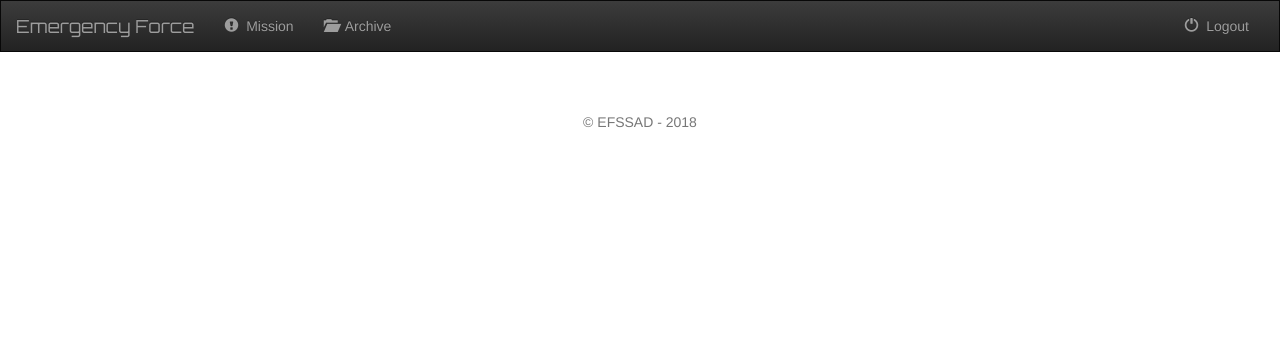
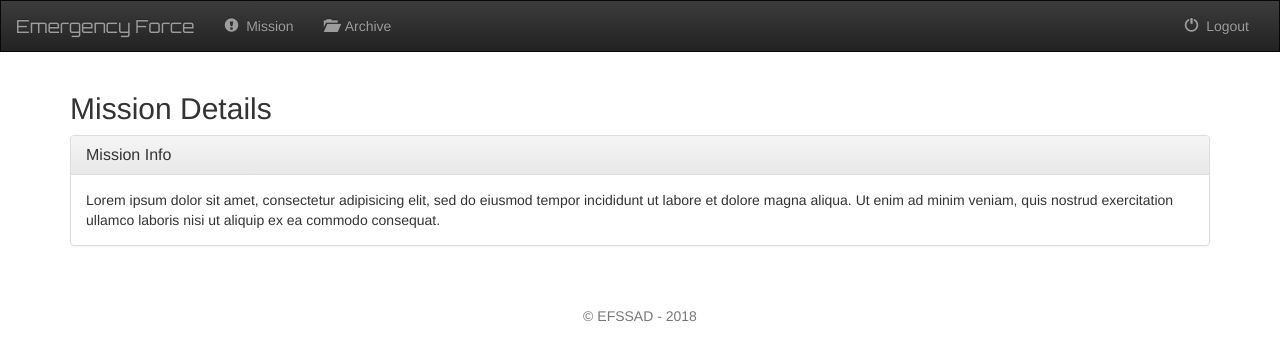
Before and after one commit to efssad2018/efssad, a Django app: template efssad_front/templates/efssad_front/MCmission.html in a window 1280 px wide. Shown: the top 361 px of the page. Run offline with Django 3.2, Linux system fonts and the light colour scheme; the template is opened without the code that fills it, so the values that code supplies are empty; some libraries are stand-ins or nearby versions.

Commit message:
MC mission screen - toggle

```diff
--- a/efssad_front/templates/efssad_front/MCmain.html
+++ b/efssad_front/templates/efssad_front/MCmain.html
@@ -4,7 +4,7 @@
 
 <body>
 <div class="container">
-    <table class="table">
+    <table class="table table-hover">
         <thead style="background:black; color: white; height: 50px;">
         <tr>
             <th scope="col">ID</th>
--- a/efssad_front/templates/efssad_front/MCmission.html
+++ b/efssad_front/templates/efssad_front/MCmission.html
@@ -1,12 +1,26 @@
 {% extends 'efssad_front/master.html' %}
 
 {% block body %}
-<body>
 <div class="container">
-    <div id="missionInfo">
+    <h2>Mission Details</h2>
+    <div class="panel-group" id="missionDetail">
+        <div class="panel panel-default">
+            <div class="panel-heading">
+                <h4 class="panel-title">
+                    <a data-toggle="collapse" data-parent="#missionDetail" href="#collapse1">Mission Info</a>
+                </h4>
+            </div>
+            <div id="collapse1" class="panel-collapse collapse in">
+                <div class="panel-body">Lorem ipsum dolor sit amet, consectetur adipisicing elit,
+                    sed do eiusmod tempor incididunt ut labore et dolore magna aliqua. Ut enim ad minim veniam,
+                    quis nostrud exercitation ullamco laboris nisi ut aliquip ex ea commodo consequat.
+                </div>
+            </div>
+        </div>
+    </div>
 
-    </div>
+    <div
+
 </div>
-</body>
 
 {% endblock %}
--- a/efssad_front/templates/efssad_front/master.html
+++ b/efssad_front/templates/efssad_front/master.html
@@ -28,6 +28,12 @@
 
 <link rel="stylesheet" type="text/css" href="{% static 'efssad_front/master.css' %}" />
 <link href="https://fonts.googleapis.com/css?family=Orbitron" rel="stylesheet">
+
+<!-- script for toggle -->
+  <script src="https://ajax.googleapis.com/ajax/libs/jquery/3.3.1/jquery.min.js"></script>
+  <script src="https://maxcdn.bootstrapcdn.com/bootstrap/3.3.7/js/bootstrap.min.js"></script>
+
+
 
 {% block navbar %}
 <nav class="navbar navbar-inverse">
--- a/efssad_front/views.py
+++ b/efssad_front/views.py
@@ -14,3 +14,4 @@ def login(request):
     # return HttpResponse('<h1>test</h1>')
     # return render(request,'efssad_front/login.html', context)
     return render(request, 'efssad_front/MCmain.html', context)
+    #return render(request, 'efssad_front/MCmission.html', context)
```
